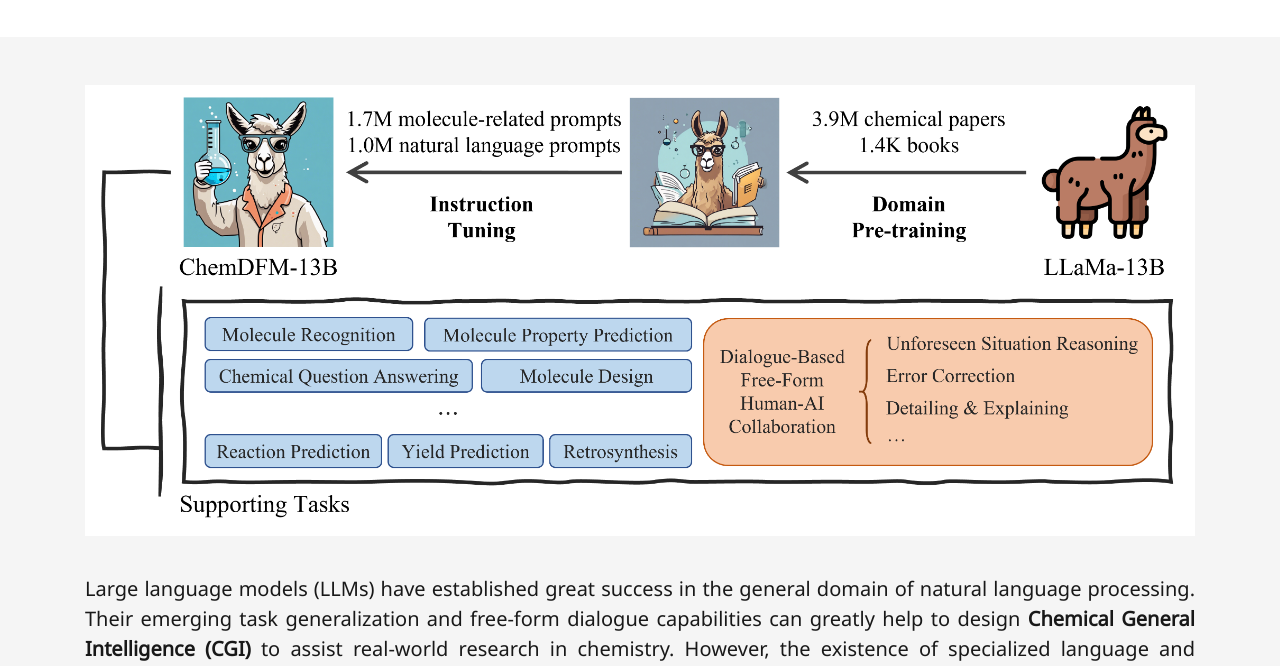
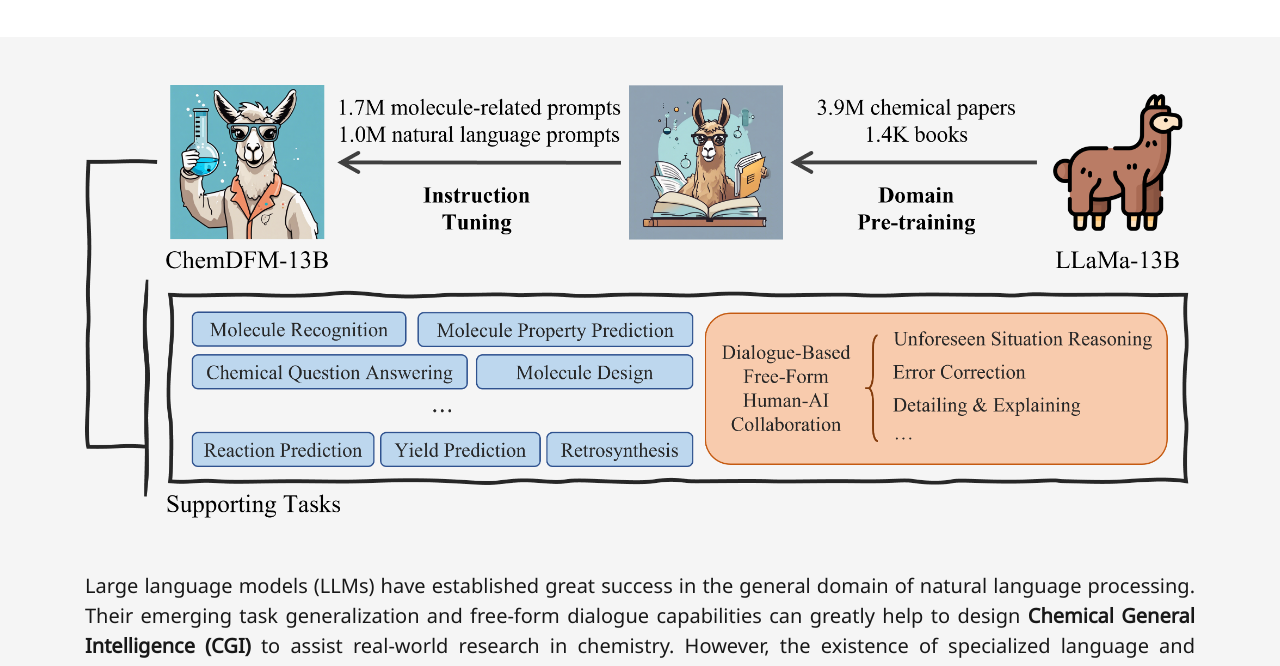
Before and after one commit to OpenDFM/ChemDFM, a plain HTML site: page docs/index.html in a window 1280 px wide. Shown: the part 608-1274 px from the top of the page. Drawn offline with nearby package versions, Linux system fonts and the light colour scheme; a script that the page names is missing; some icons are missing; a web font is replaced by a local one.

Commit message:
Update transparent main for webpage

```diff
--- a/docs/index.html
+++ b/docs/index.html
@@ -166,7 +166,7 @@
         <h3 class="subtitle is-size-3-tablet has-text-left pb-">
 
             <p style="text-align:justify; line-height:150%; margin-left: -75px; margin-right: -75px; font-size: 20px">
-                <img src="static/images/main.png"/>
+                <img src="static/images/main_transparent.png"/>
 
                 <br><br>
                 Large language models (LLMs) have established great success in the general domain of natural language processing. Their emerging task generalization and free-form dialogue capabilities can greatly help to design <b>Chemical General Intelligence (CGI)</b> to assist real-world research in chemistry. However, the existence of specialized language and knowledge in the field of chemistry, such as the highly informative SMILES notation, hinders the performance of general-domain LLMs in chemistry. To this end, we develop <b>ChemDFM</b>, the first LLM towards CGI. ChemDFM-13B is trained on 34B tokens from chemical literature, textbooks, and instructions as well as various data from the general domain. <i>Therefore, it can store, understand, and reason over chemical knowledge and languages while still possessing advanced free-form language comprehension capabilities.</i> Extensive quantitative evaluation shows that ChemDFM can <i>significantly outperform the representative open-sourced LLMs</i>. Moreover, ChemDFM can also <i>surpass GPT-4 on a great portion of chemical tasks, despite the significant size difference</i>. Further qualitative evaluations demonstrate the efficiency and effectiveness of ChemDFM in real-world research scenarios.
```
Also changed, not shown: docs/static/images/main_transparent.png (added).
